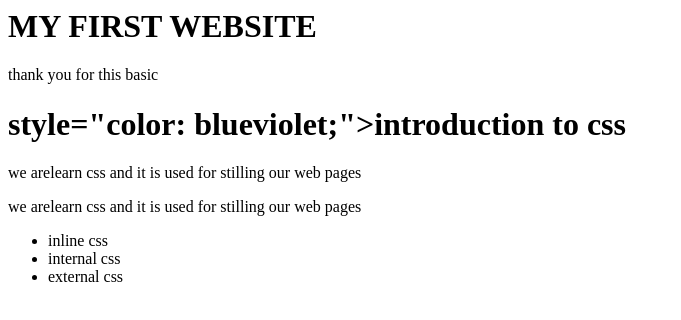
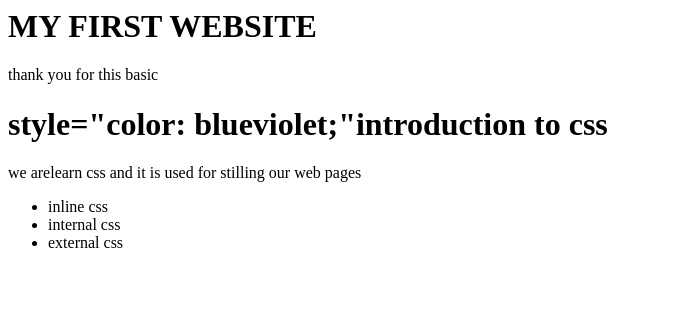
Before and after one commit to nyarugabo17/mozaer, a plain HTML site: page index.html in a window 1280 px wide. Shown: the whole page, without its empty margins (0-681 px from the left). Drawn offline with Linux system fonts and the light colour scheme.

Commit message:
Update index.html

```diff
--- a/index.html
+++ b/index.html
@@ -11,8 +11,7 @@
     <body>
         <h1>MY FIRST WEBSITE</h1>
         <p>thank you for this basic</p>
-        <h1>style="color: blueviolet;">introduction to css</h1>
-        <p>we arelearn css and it is used for stilling our web pages</p>
+        <h1>style="color: blueviolet;"introduction to css</h1>
         <p>we arelearn css and it is used for stilling our web pages</p>
         <ul>
             <li>inline css</li>
```
